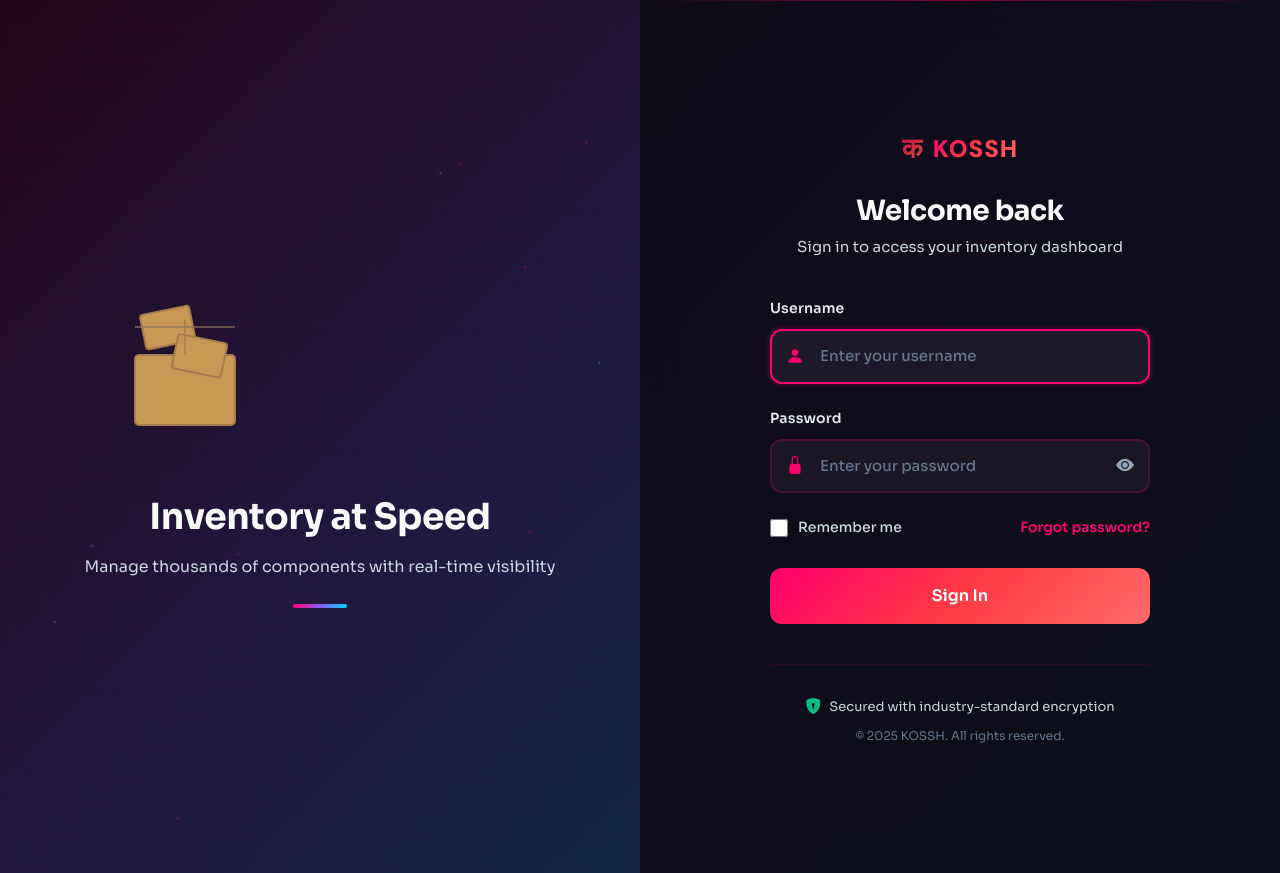
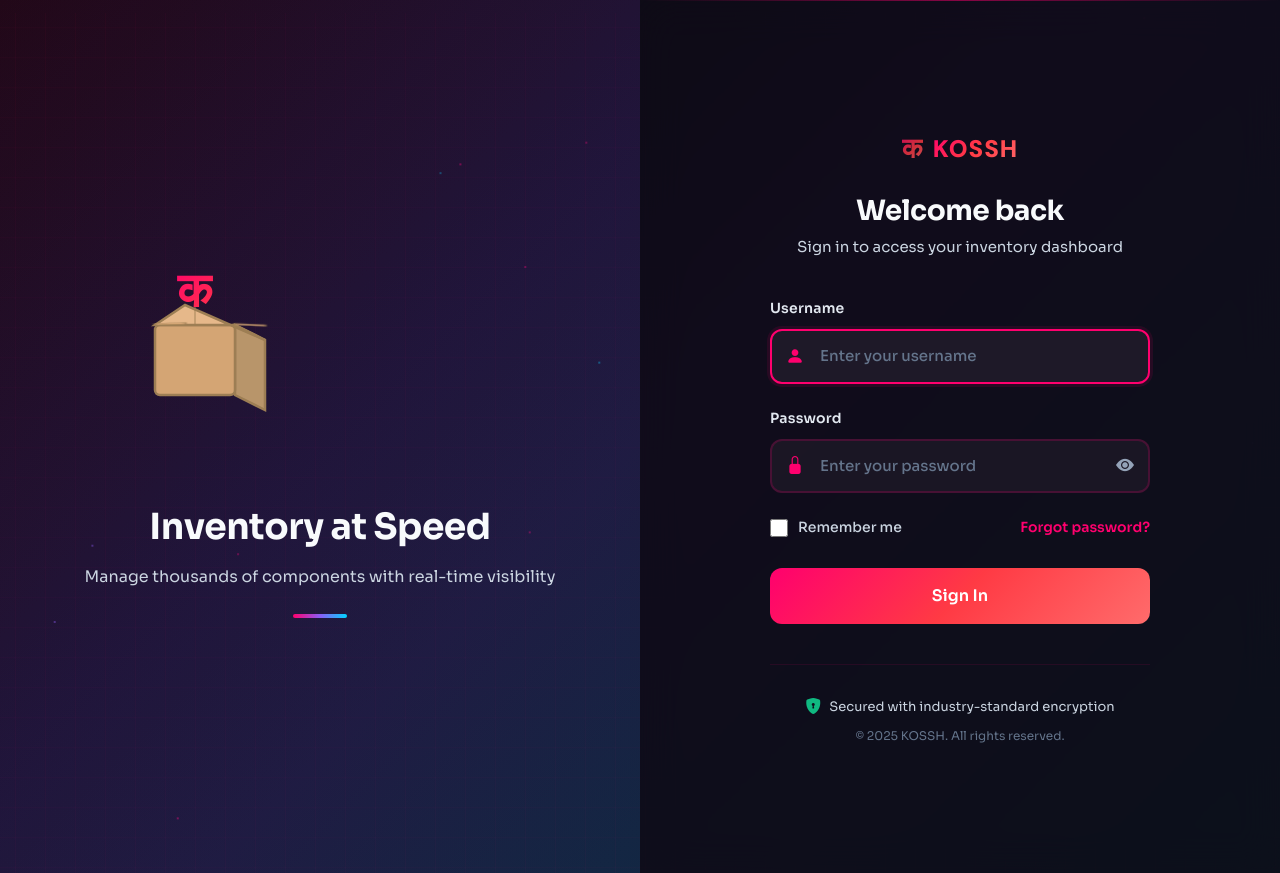
Before and after one commit to Nav228/KOSSH, a Flask app: page /login in a window 1280 px wide. Run offline with Flask 3, Linux system fonts and the light colour scheme; some libraries are stand-ins or nearby versions.

Commit message:
Fix: proper 3D box with logo DESCENDING INTO it and flaps CLOSING
- 3D isometric box with proper depth (front, top, right side faces)
- Top flaps swing OPEN dramatically
- Logo DESCENDS from above into the box opening
- Flaps CLOSE over the logo while it's inside
- Tape animates to seal the box
- Clear visual sequence: open → item goes in → close → seal
- Brown cardboard colors with depth shading

Co-Authored-By: Claude Opus 4.7 <noreply@anthropic.com>

```diff
--- a/templates/login.html
+++ b/templates/login.html
@@ -120,11 +120,11 @@
             text-align: center;
         }
 
-        /* ===== SIMPLE CARDBOARD BOX ANIMATION ===== */
+        /* ===== 3D CARDBOARD BOX ANIMATION ===== */
         .visual-icon {
             position: relative;
-            width: 200px;
-            height: 200px;
+            width: 220px;
+            height: 220px;
             margin-bottom: 30px;
             display: flex;
             align-items: center;
@@ -133,101 +133,129 @@
 
         .box-container {
             position: relative;
-            width: 140px;
-            height: 140px;
+            width: 100%;
+            height: 100%;
         }
 
-        /* Box body (brown cardboard) */
-        .box-body {
-            fill: #c99854;
-            stroke: #a67c4d;
-            stroke-width: 2;
+        /* Box front face (main body) */
+        .box-front {
+            fill: #d4a574;
+            stroke: #9d7e54;
+            stroke-width: 2.5;
         }
 
-        /* Box flaps */
-        .box-flap {
-            fill: #c99854;
-            stroke: #a67c4d;
-            stroke-width: 2;
-            transform-origin: center top;
+        /* Box top face (shows 3D depth) */
+        .box-top {
+            fill: #e6b88a;
+            stroke: #9d7e54;
+            stroke-width: 2.5;
         }
 
-        .flap-left {
-            animation: flapSwingLeft 4s ease-in-out infinite;
+        /* Box right side (shadow/depth) */
+        .box-right {
+            fill: #b8956a;
+            stroke: #9d7e54;
+            stroke-width: 2.5;
         }
 
-        .flap-right {
-            animation: flapSwingRight 4s ease-in-out infinite;
+        /* Left flap - opens outward and upward */
+        .flap-left {
+            fill: #d4a574;
+            stroke: #9d7e54;
+            stroke-width: 2.5;
+            transform-origin: 70px 70px;
+            animation: flapOpen 5s ease-in-out infinite;
         }
 
-        @keyframes flapSwingLeft {
-            0% { transform: rotateZ(0deg); }
-            20% { transform: rotateZ(-90deg); }
-            50% { transform: rotateZ(-90deg); }
-            70% { transform: rotateZ(0deg); }
-            100% { transform: rotateZ(0deg); }
+        /* Right flap - opens outward and upward */
+        .flap-right {
+            fill: #d4a574;
+            stroke: #9d7e54;
+            stroke-width: 2.5;
+            transform-origin: 150px 70px;
+            animation: flapOpen 5s ease-in-out infinite;
         }
 
-        @keyframes flapSwingRight {
-            0% { transform: rotateZ(0deg); }
-            20% { transform: rotateZ(90deg); }
-            50% { transform: rotateZ(90deg); }
-            70% { transform: rotateZ(0deg); }
-            100% { transform: rotateZ(0deg); }
+        @keyframes flapOpen {
+            0% {
+                transform: rotateX(0deg) rotateZ(0deg);
+                opacity: 1;
+            }
+            20% {
+                transform: rotateX(-85deg) rotateZ(0deg);
+                opacity: 0.8;
+            }
+            45% {
+                transform: rotateX(-85deg) rotateZ(0deg);
+                opacity: 0.8;
+            }
+            65% {
+                transform: rotateX(0deg) rotateZ(0deg);
+                opacity: 1;
+            }
+            100% {
+                transform: rotateX(0deg) rotateZ(0deg);
+                opacity: 1;
+            }
         }
 
-        /* Logo falling into box */
+        /* Logo descending into box */
         .logo-inside-box {
             position: absolute;
-            top: 50%;
+            top: 0;
             left: 50%;
-            transform: translate(-50%, -50%) scale(1);
-            font-size: 50px;
+            transform: translate(-50%, -60px) scale(1);
+            font-size: 48px;
             font-weight: 900;
             background: linear-gradient(135deg, #ff006e, #ff3a44);
             -webkit-background-clip: text;
             -webkit-text-fill-color: transparent;
             background-clip: text;
-            animation: logoDropIn 4s ease-in-out infinite;
-            z-index: 20;
+            animation: logoFallIn 5s ease-in-out infinite;
+            z-index: 15;
             pointer-events: none;
         }
 
-        @keyframes logoDropIn {
+        @keyframes logoFallIn {
             0% {
                 opacity: 0;
-                transform: translate(-50%, -80px) scale(0.5);
+                transform: translate(-50%, -80px) scale(0.3);
             }
-            18% {
+            15% {
                 opacity: 1;
                 transform: translate(-50%, -80px) scale(1);
             }
-            35% {
+            30% {
                 opacity: 1;
                 transform: translate(-50%, 0px) scale(1);
             }
-            50% {
+            45% {
+                opacity: 1;
+                transform: translate(-50%, 15px) scale(0.9);
+            }
+            65% {
                 opacity: 0;
-                transform: translate(-50%, 0px) scale(1);
+                transform: translate(-50%, 15px) scale(0.8);
             }
             100% {
                 opacity: 0;
-                transform: translate(-50%, -80px) scale(0.5);
+                transform: translate(-50%, -80px) scale(0.3);
             }
         }
 
-        /* Tape on box (appears when closed) */
-        .box-tape {
+        /* Tape that seals box */
+        .seal-tape {
             fill: none;
-            stroke: #8b7355;
-            stroke-width: 1.5;
-            animation: tapeAppear 4s ease-in-out infinite;
+            stroke: #a89968;
+            stroke-width: 3;
+            stroke-linecap: round;
+            animation: tapeSeal 5s ease-in-out infinite;
         }
 
-        @keyframes tapeAppear {
-            0%, 50% { opacity: 0; }
-            70% { opacity: 1; }
-            100% { opacity: 1; }
+        @keyframes tapeSeal {
+            0%, 45% { opacity: 0; stroke-dasharray: 120 120; stroke-dashoffset: 120; }
+            55% { opacity: 1; stroke-dasharray: 120 120; stroke-dashoffset: 0; }
+            100% { opacity: 1; stroke-dasharray: 120 120; stroke-dashoffset: 0; }
         }
 
         .visual-text h2 {
@@ -634,28 +662,34 @@
         <div class="login-visual">
             <div class="visual-content">
                 <div class="visual-icon">
-                    <svg viewBox="0 0 140 140" class="box-container">
-                        <!-- BOX BODY (closed bottom part) -->
-                        <rect x="20" y="60" width="100" height="70" rx="4" class="box-body" />
+                    <svg viewBox="0 0 220 220" class="box-container">
+                        <!-- RIGHT SIDE FACE (depth - darker) -->
+                        <polygon points="150,70 180,85 180,155 150,140" class="box-right" />
 
-                        <!-- LEFT FLAP (animated - swings left) -->
+                        <!-- FRONT FACE (main box) -->
+                        <rect x="70" y="70" width="80" height="70" rx="5" class="box-front" />
+
+                        <!-- TOP FACE (shows 3D, lighter) -->
+                        <polygon points="70,70 100,50 180,85 150,70" class="box-top" />
+
+                        <!-- LEFT FLAP (animated - swings open) -->
                         <g class="flap-left">
-                            <rect x="20" y="25" width="50" height="35" rx="3" class="box-flap" />
+                            <polygon points="70,70 70,50 100,40 100,60" />
                         </g>
 
-                        <!-- RIGHT FLAP (animated - swings right) -->
+                        <!-- RIGHT FLAP (animated - swings open) -->
                         <g class="flap-right">
-                            <rect x="70" y="25" width="50" height="35" rx="3" class="box-flap" />
+                            <polygon points="150,70 180,85 180,65 150,50" />
                         </g>
 
-                        <!-- CENTER DIVIDING LINE -->
-                        <line x1="70" y1="25" x2="70" y2="60" stroke="#a67c4d" stroke-width="1.5" />
+                        <!-- CENTER LINE where flaps meet -->
+                        <line x1="110" y1="50" x2="110" y2="70" stroke="#9d7e54" stroke-width="1.5" opacity="0.6" />
 
-                        <!-- TAPE across center (appears when closed) -->
-                        <line x1="20" y1="32" x2="120" y2="32" class="box-tape" />
+                        <!-- TAPE that seals (animated) -->
+                        <line x1="70" y1="65" x2="150" y2="65" class="seal-tape" />
                     </svg>
 
-                    <!-- Logo that drops into box -->
+                    <!-- Logo descending into box -->
                     <div class="logo-inside-box">क</div>
                 </div>
 
```
